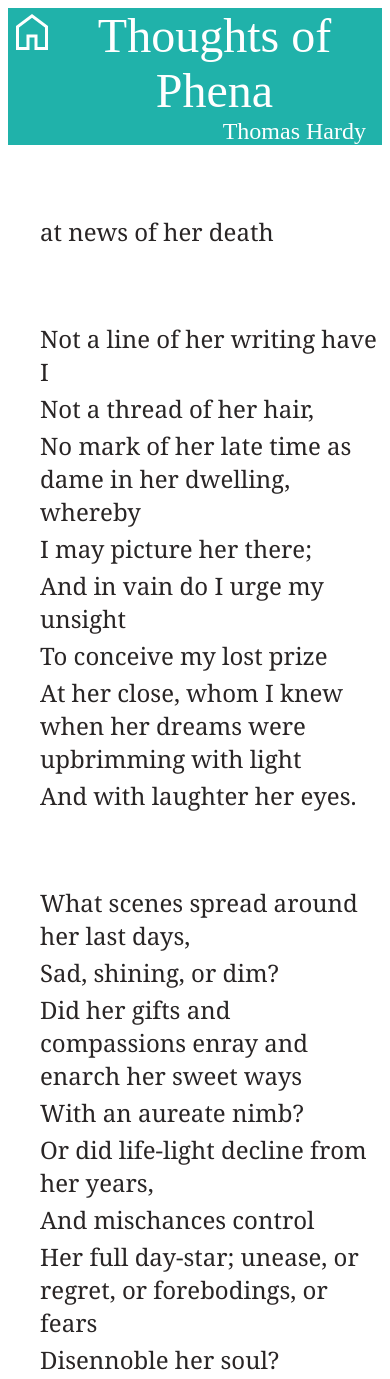
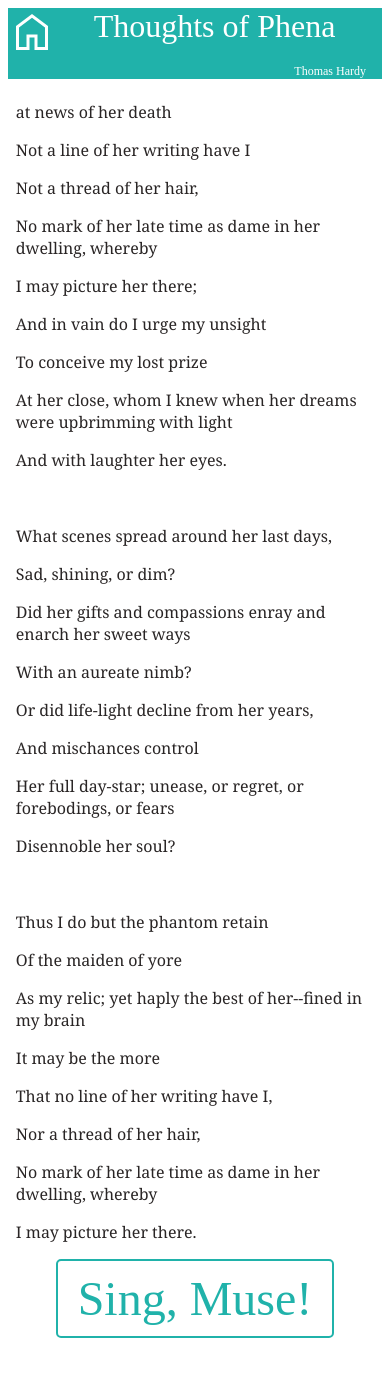
Before and after one commit to amunnelly/randompoems, an Eleventy site: page src/poems/phena.md in a window 390 px wide. Shown: the top 1379 px of the page. After the commit the page ends 1346 px from the top, so only its background shows below. Built offline with nearby package versions, Linux system fonts and the light colour scheme; Eleventy itself is replaced by a stand-in of ours; files that its build step writes are made by us from their sources.

Commit message:
tweaked css for smaller fonts on mobile

```diff
--- a/src/css/style.css
+++ b/src/css/style.css
@@ -30,21 +30,29 @@
 
 
 .poem{
-    margin-left: 2rem;
+    margin-left: 5vw;
     font: 1.5rem "Georgia", "Garamond", serif;
+    color: #292525;
 }
 
-@media screen and (max-width=400px) {
+@media screen and (max-width: 400px) {
     .poem{
-        margin-left: 1rem;
-        font: 0.75rem "Georgia", "Garamond", serif;
-    }
+        margin-left: 2vw;
+        font: 1.0rem "Georgia", "Garamond", serif;
     }
 
-.poem > p {
-    color: #292525;
-    margin: 0.25rem 0;
-}
+    .title{
+        font: 2rem "Bodoni 72", serif;
+      width: 90vw;
+        color: white;
+    }
+
+    .poet{
+        font-size: 0.75rem;
+    }
+
+    }
+
 ul{
     font-size: x-large;
     list-style-type: none;
--- a/src/poems/phena.md
+++ b/src/poems/phena.md
@@ -4,10 +4,10 @@ title: Thoughts of Phena
 poet: Thomas Hardy
 published: 1898
 ---
-<br/><br/>
+<br/>
 at news of her death
 
-<br/><br/>
+<br/>
 
 Not a line of her writing have I
 
@@ -25,7 +25,7 @@ At her close, whom I knew when her dreams were upbrimming with light
 
 And with laughter her eyes.
 
-<br/><br/>
+<br/>
 
 What scenes spread around her last days,
 
@@ -43,7 +43,7 @@ Her full day-star; unease, or regret, or forebodings, or fears
 
 Disennoble her soul?
 
-<br/><br/>
+<br/>
 
 Thus I do but the phantom retain
 
```
